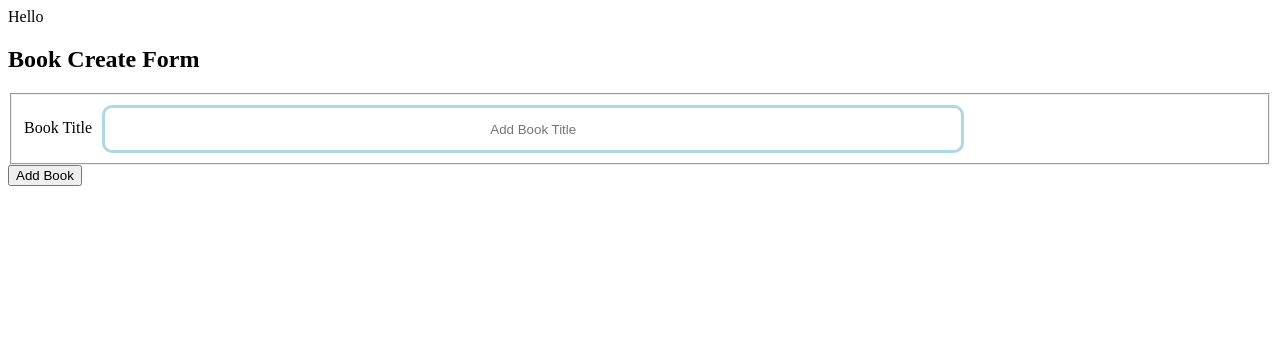
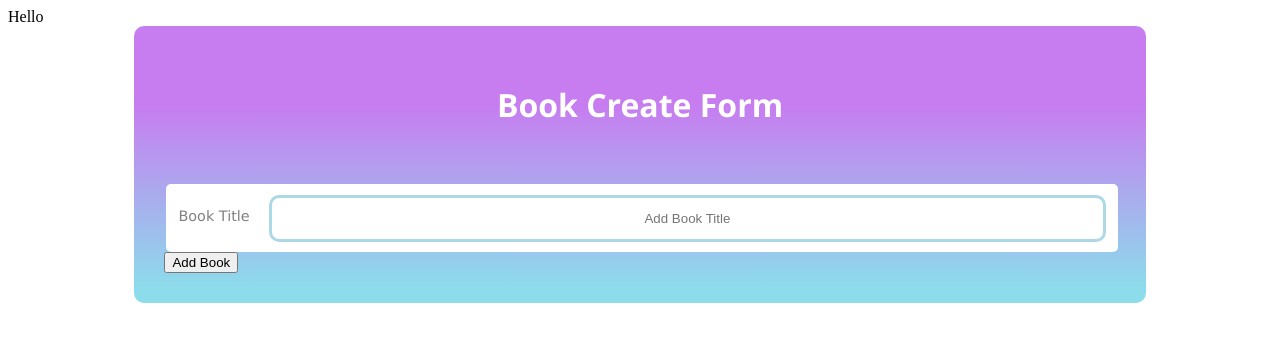
Before and after one commit to bebofofum/books-Practice, a React (Create React App) app: page / in a window 1280 px wide. Shown: the top 342 px of the page. Built offline with nearby package versions, Linux system fonts and the light colour scheme.

Commit message:
Making book create form pretty custom css and tested the form is working, persisting to local state.

```diff
--- a/src/components/BookCreate.js
+++ b/src/components/BookCreate.js
@@ -10,6 +10,7 @@ const BookCreate = ({ onCreateBook }) => {
         setTitle(e.target.value);
     }
 
+    //Refresher. We setTitle back to an empty string to clear the field after submit
     const handleSubmit = (e) => {
         e.preventDefault();
 
@@ -18,9 +19,9 @@ const BookCreate = ({ onCreateBook }) => {
 
     }
 
-    return <section>
+    return <section className='book-form-wrapper'>
         <h1>Book Create Form</h1>
-        <form onSubmit={handleSubmit}>
+        <form className='' onSubmit={handleSubmit}>
             <fieldset className='form-field'>
                 <label htmlFor='book_title' className='form-book-title'>Book Title</label>
                 <input
--- a/src/styles/BookCreate.css
+++ b/src/styles/BookCreate.css
@@ -1,8 +1,48 @@
+h1 {
+    font-weight: 900;
+    text-align: center;
+    font-size: 2em;
+    color: white;
+    padding-bottom: 1em;
+    font-family: 'Segoe UI', Tahoma, Geneva, Verdana, sans-serif;
+}
 
+.form-field {
+    background: white;
+    border: none;
+    border-radius: 5px;
+    width: 100%;
+    display:flex;
+    justify-content: center;
+    align-items: center;
+}
+
+.form-field input {
+    width: 100%;
+    flex-grow: 1;
+}
+
+.form-field label {
+    width: 90px;
+    font-family: 'Lucida Sans', 'Lucida Sans Regular', 'Lucida Grande', 'Lucida Sans Unicode', Geneva, Verdana, sans-serif;
+    font-weight: 400;
+    font-size: .9em;
+    color: gray;
+}
+
+.book-form-wrapper {
+    border: 0;
+    border-radius: 10px;
+    max-width: 80%;
+    margin: 0 auto;
+    padding: 30px;
+    background: rgb(199,124,240);
+    background: linear-gradient(180deg, rgba(199,124,240,1) 28%, rgba(140,220,235,1) 95%);
+}
 
 .input-title-field {
     display: inline-block;
-    width: 70%;
+    width: 80%;
     margin: 5px 0 0 10px;
 
     font-weight: 400;
```
Also changed, not shown: src/styles/App.css (line endings or trailing spaces).
